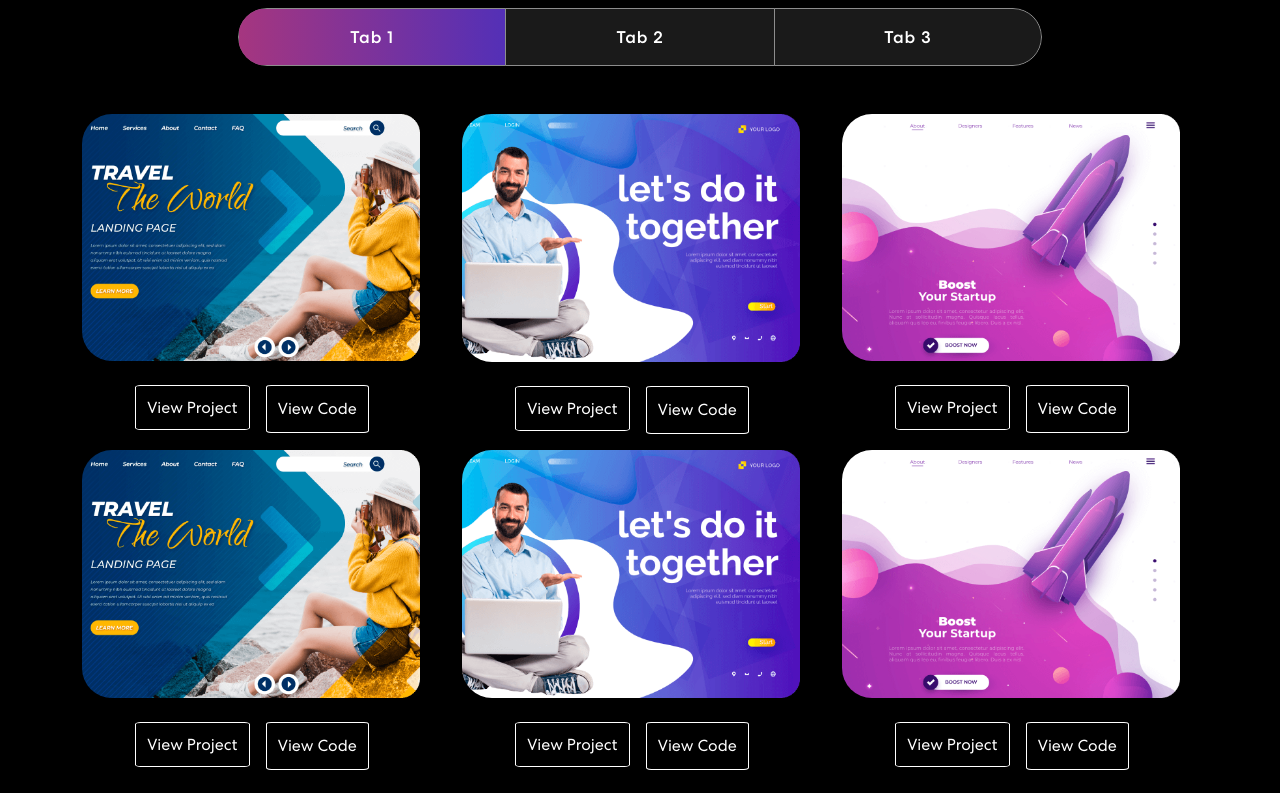
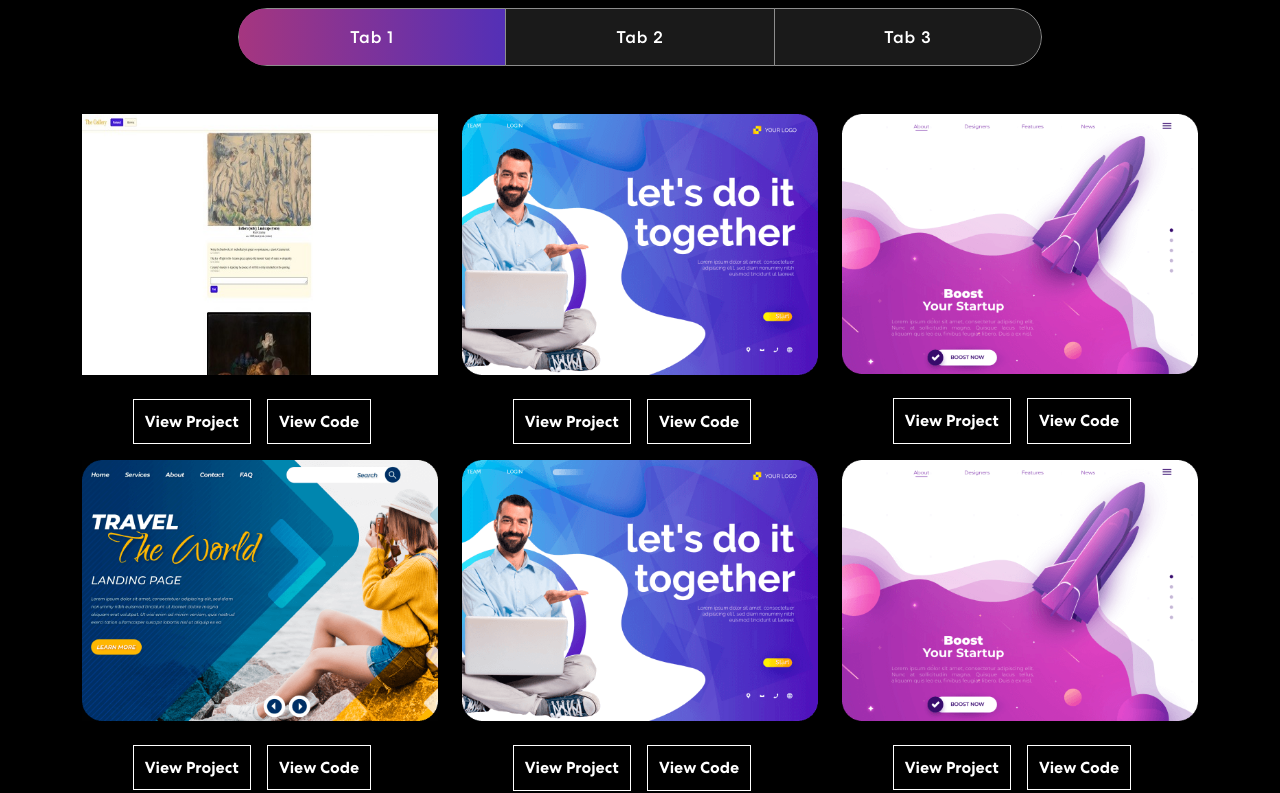
Before and after one commit to makenasandra/portfolio-website, a React (Create React App) app: page / in a window 1280 px wide. Shown: the part 1360-2153 px from the top of the page. Built offline with nearby package versions, Linux system fonts and the light colour scheme.

Commit message:
modified project section

```diff
--- a/src/App.css
+++ b/src/App.css
@@ -63,8 +63,9 @@ a:hover {
 }
 
 img {
-  width: 95%;
+  width: 100%;
   height: auto;
+
 }
 
 button {
@@ -307,6 +308,7 @@ nav.navbar .navbar-toggler[aria-expanded="true"] .navbar-toggler-icon {
 }
 .banner img {
   animation: updown 3s linear infinite;
+  width: 90%;
 }
 @keyframes updown {
   0% {
@@ -438,7 +440,7 @@ nav.navbar .navbar-toggler[aria-expanded="true"] .navbar-toggler-icon {
 }
 .proj-imgbx {
   position: relative;
-  border-radius: 30px;
+  /* border-radius: 30px; */
   overflow: hidden;
   margin-bottom: 24px;
 }
@@ -495,24 +497,44 @@ nav.navbar .navbar-toggler[aria-expanded="true"] .navbar-toggler-icon {
 }
 
 .view-project {
+  font-weight: 700;
+  color: #fff;
+  background-color: #000;
+  padding: 0.7rem;
+  /* font-size: 18px; */
   margin: 0 1rem 1rem 0;
-  padding: 0.7rem;
+  border-radius: 0%;
   border: #ffffff solid 1px;
-  border-radius: 5%;
-  color: #ffffff;
+  position: relative;
   transition: 0.3s ease-in-out;
 }
-
+.view-project span {
+  z-index: 1;
+  position: relative;
+}
 .view-project:hover {
-  background-color: white;
   color: #000;
+}
+.view-project::before {
+  content: "";
+  background: #fff;
+  width: 0;
+  height: 100%;
+  position: absolute;
+  top: 0;
+  left: 0;
+  z-index: 0;
+  transition: 0.3s ease-in-out;
+}
+.view-project:hover::before {
+  width: 100%;
 }
 
 .tech-stack {
   display: block;
 }
 
-/************ Projects Css ************/
+/************ Contact Css ************/
 .contact {
   background: linear-gradient(90.21deg, #aa367c -5.91%, #4a2fbd 111.58%);
   padding: 60px 0 200px 0;
--- a/src/App.js
+++ b/src/App.js
@@ -1,7 +1,7 @@
 import logo from './logo.svg';
 import './App.css';
 import 'bootstrap/dist/css/bootstrap.min.css';
-import { NavBar } from "./components/NavBar";
+import { NavBar } from "./components/NavBar/NavBar";
 import { Banner } from "./components/Banner";
 import { Skills } from "./components/Skills";
 import { Projects } from "./components/Projects";
--- a/src/components/Banner.js
+++ b/src/components/Banner.js
@@ -74,7 +74,7 @@ export const Banner = () => {
             <TrackVisibility>
               {({ isVisible }) =>
                 <div className={isVisible ? "animate__animated animate__zoomIn" : ""}>
-                  <img src={headerImg} alt="Header Img"/>
+                  <img className="banner-image" src={headerImg} alt="Header Img"/>
                 </div>}
             </TrackVisibility>
           </Col>
--- a/src/components/ProjectCard.js
+++ b/src/components/ProjectCard.js
@@ -1,7 +1,7 @@
 import { Col } from "react-bootstrap";
 import { Link } from "react-router-dom";
 
-export const ProjectCard = ({ title, description, techStack, imgUrl }) => {
+export const ProjectCard = ({ title, description, techStack, imgUrl, codeUrl, projectUrl }) => {
   return (
     <Col size={12} sm={6} md={4}>
       <div className="proj-imgbx">
@@ -14,11 +14,12 @@ export const ProjectCard = ({ title, description, techStack, imgUrl }) => {
         </div>
       </div>
       <div className="project-buttons">
-        <a href="https://github.com/jsx-eslint/eslint-plugin-jsx-a11y/blob/HEAD/docs/rules">
+        <a href={codeUrl} target="_blank" rel="noreferrer">
         <button className="view-project"><span>View Project</span></button>
         </a>
-
+        <a href={projectUrl} target="_blank" rel="noreferrer">
         <button className="view-project"><span>View Code</span></button>
+        </a>
 
       </div>
 
--- a/src/components/Projects.js
+++ b/src/components/Projects.js
@@ -1,47 +1,13 @@
 import { Container, Row, Col, Tab, Nav } from "react-bootstrap";
 import { ProjectCard } from "./ProjectCard";
-import projImg1 from "../assets/img/project-img1.png";
-import projImg2 from "../assets/img/project-img2.png";
-import projImg3 from "../assets/img/project-img3.png";
 import colorSharp2 from "../assets/img/color-sharp2.png";
 import 'animate.css';
 import TrackVisibility from 'react-on-screen';
+import projects from "../data/project-data";
 
 export const Projects = () => {
 
-  const projects = [
-    {
-      title: "Met Virtual Gallery",
-      description: "This is a full stack Next.js project that makes use to the Met gallery API to display featured and user-searched art pieces",
-      techStack: "Next.js",
-      imgUrl: projImg1,
-    },
-    {
-      title: "Business Startup",
-      description: "Design & Development",
-      imgUrl: projImg2,
-    },
-    {
-      title: "Business Startup",
-      description: "Design & Development",
-      imgUrl: projImg3,
-    },
-    {
-      title: "Business Startup",
-      description: "Design & Development",
-      imgUrl: projImg1,
-    },
-    {
-      title: "Business Startup",
-      description: "Design & Development",
-      imgUrl: projImg2,
-    },
-    {
-      title: "Business Startup",
-      description: "Design & Development",
-      imgUrl: projImg3,
-    },
-  ];
+
 
   return (
     <section className="project" id="projects">
--- /dev/null
+++ b/src/data/project-data.js
@@ -0,0 +1,42 @@
+import projImg1 from "../assets/img/project-img1.png";
+import projImg2 from "../assets/img/project-img2.png";
+import projImg3 from "../assets/img/project-img3.png";
+import metproj from "../assets/img/project-section/app-screenshot.JPG";
+
+const projects = [
+    {
+      title: "Met Virtual Gallery",
+      description: "This is a full stack Next.js project that makes use to the Met gallery API to display featured and user-searched art pieces. It invites interaction by displaying existing comments for each piece and allowing users to contribute their thoughts through a comment feature.",
+      techStack: "Next.js",
+      imgUrl: metproj,
+      codeUrl: "https://github.com/makenasandra/met-virtual-art-gallery-nextjs",
+      projectUrl: "https://met-virtual-art-gallery.vercel.app/"
+    },
+    {
+      title: "Business Startup",
+      description: "Design & Development",
+      imgUrl: projImg2,
+    },
+    {
+      title: "Business Startup",
+      description: "Design & Development",
+      imgUrl: projImg3,
+    },
+    {
+      title: "Business Startup",
+      description: "Design & Development",
+      imgUrl: projImg1,
+    },
+    {
+      title: "Business Startup",
+      description: "Design & Development",
+      imgUrl: projImg2,
+    },
+    {
+      title: "Business Startup",
+      description: "Design & Development",
+      imgUrl: projImg3,
+    },
+  ];
+
+export default projects;
```
Also changed, not shown: src/assets/img/project-section/app-screenshot.JPG (added), src/components/NavBar/NavBar.css (added), src/components/NavBar/NavBar.js (renamed from src/components/NavBar.js).
